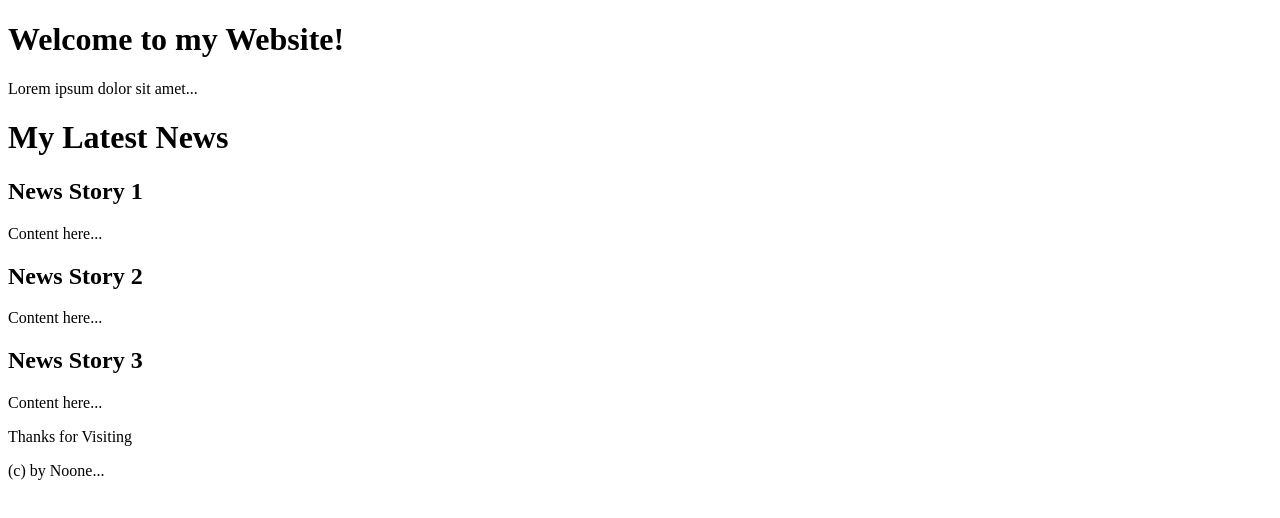
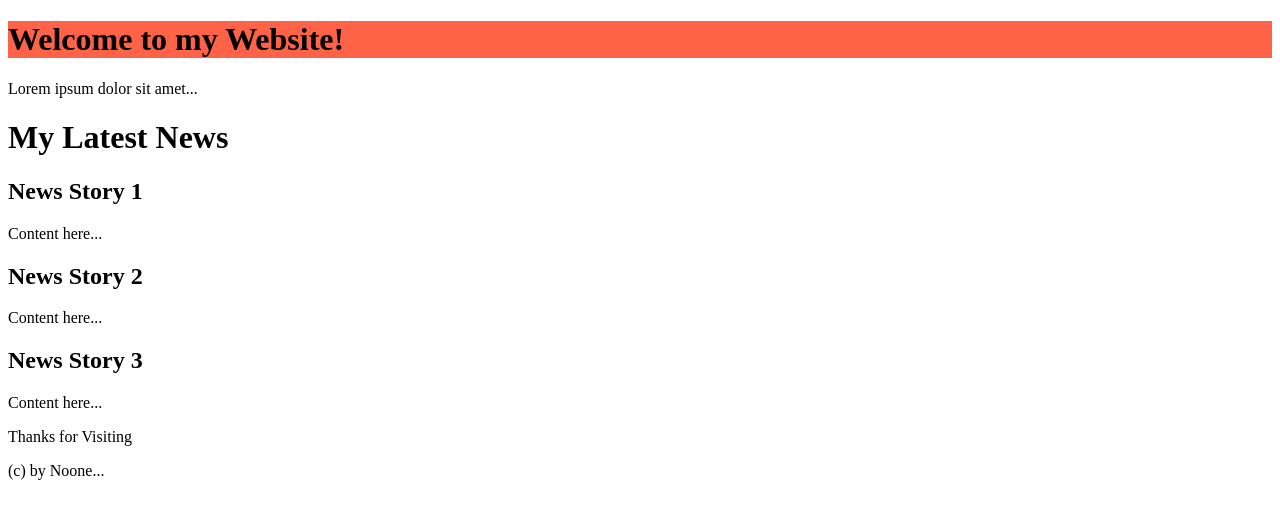
Before and after one commit to amarachichuba/webdev-portfolio, a plain HTML site: page semanticElements.html in a window 1280 px wide. Drawn offline with Linux system fonts and the light colour scheme.

Commit message:
add initial semanticElements.html

```diff
--- a/semanticElements.html
+++ b/semanticElements.html
@@ -11,7 +11,7 @@
     </style>
   </head>
   <body>
-    <h1>Welcome to my Website!</h1>
+   <header><h1>Welcome to my Website!</h1></header>
     <p>Lorem ipsum dolor sit amet...</p>
     <h1>My Latest News</h1>
     <h2>News Story 1</h2>
```
